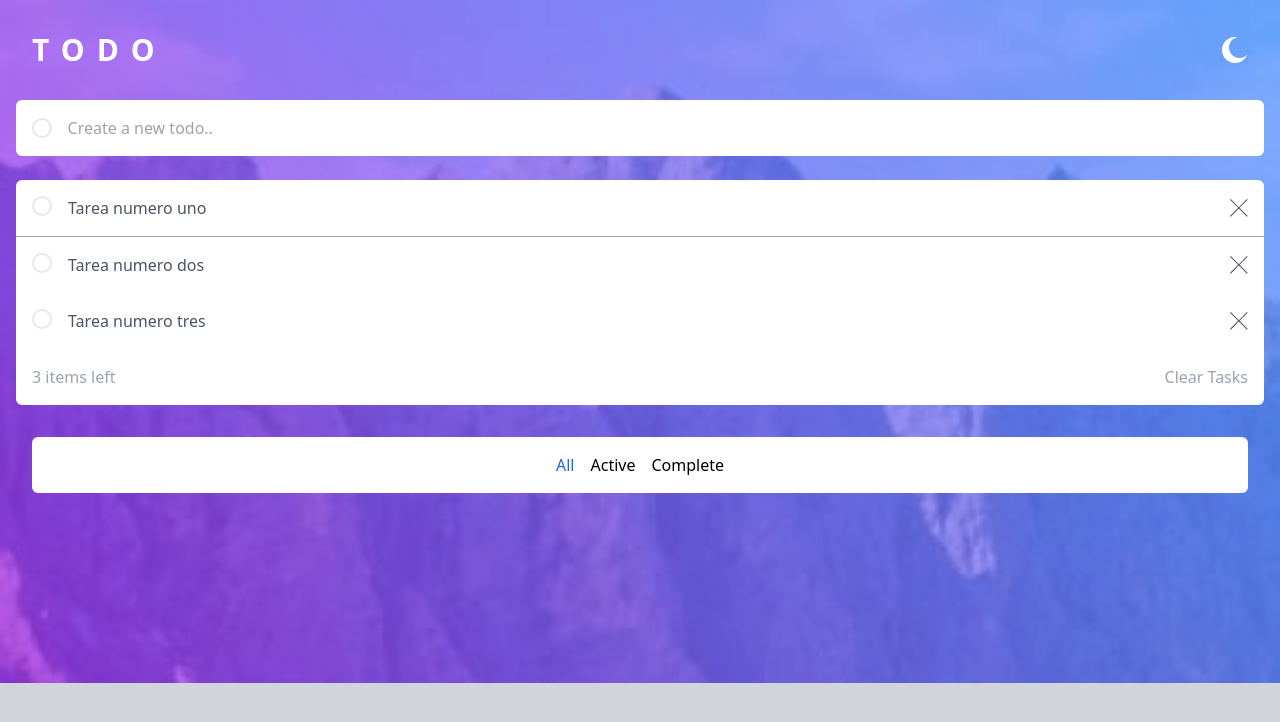
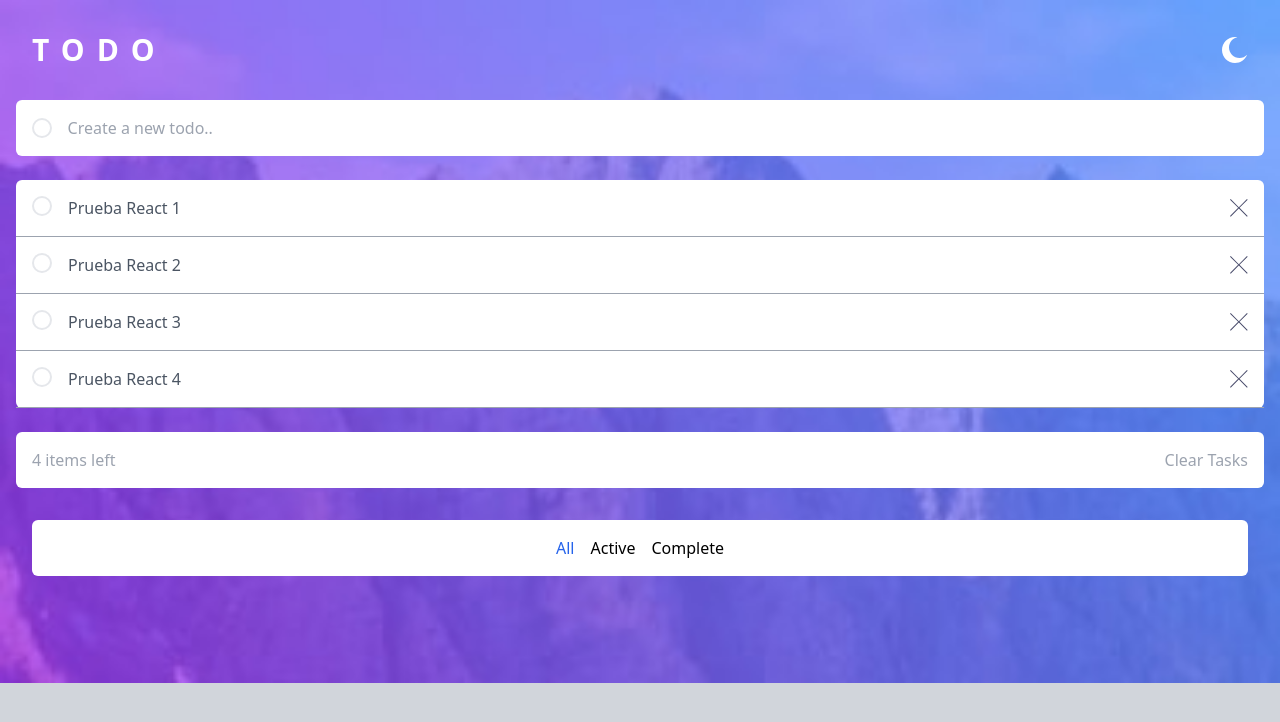
Before and after one commit to AlanRosete1/ToDo-App, a React (Vite) app: page / in a window 1280 px wide. Shown: the top 722 px of the page. Built offline with nearby package versions, Linux system fonts and the light colour scheme.

Commit message:
Two Commit´s To-Do

```diff
--- a/src/App.jsx
+++ b/src/App.jsx
@@ -1,64 +1,38 @@
-import CrossIcon from "./components/icons/CrossIcon";
-import MoonIcon from "./components/icons/MoonIcon";
+import { useState } from "react";
+import Header from "./components/Header";
+import TodoComputed from "./components/TodoComputed";
+import TodoCreate from "./components/TodoCreate";
+import TodoFilter from "./components/TodoFilter";
+import TodoList from "./components/TodoList";
+
+const initialStateTodos = [
+
+    {id: 1, title: "Prueba React 1", completed: true},
+    {id: 2, title: "Prueba React 2", completed: false},
+    {id: 3, title: "Prueba React 3", completed: false},
+    {id: 4, title: "Prueba React 4", completed: false},
+
+]
 
 const App = ()=> {
+
+    const [todos, setTodos] = useState(initialStateTodos)
+
     return (
     <div className="bg-[url('./assets/images/bg-mobile-light.jpg')] bg-no-repeat bg-contain min-h-screen bg-gray-300">
 
-        {/* HeaderTodo */}
-        <header className="container mx-auto px-4">
-
-            <div className="container mx-auto px-4 flex justify-between pt-8">
-                <h1 className="uppercase text-white text-3xl font-semibold tracking-[0.4em]">Todo</h1>
-                <button className=""><MoonIcon className="fill-white-400"/></button>
-            </div>
-
-        </header>
+        <Header />
 
         <main className="container mx-auto px-4 mt-6">
 
-            {/* TodoCreate */}
-            <form className="overflow-hidden flex items-center rounded-md bg-white py-4 px-4 gap-4 mt-8">
-                <span className="h-5 w-5 rounder-full border-2 rounded-2xl inline-block"></span>
-                <input className="outline-0 w-full text-gray-400" type="text" placeholder="Create a new todo.."></input>
-            </form>
+            <TodoCreate />
 
-            {/* TodoList (TodoItem) TodoUpdate And Todo Delete */}
-            <div className="bg-white rounded-md mt-6">
-            <article className="flex gap-4 py-4 border-b-[0.5px] border-b-gray-400 px-4">
-                <button className="h-5 w-5 rounder-full border-2 rounded-2xl inline-block"></button>
-                <p className="text-gray-600 grow">Tarea numero uno</p>
-                <button className=""><CrossIcon/></button>
-            </article>
+            <TodoList todos={todos}/>
 
-            <article className="flex gap-4 py-4 px-4">
-                <button className="h-5 w-5 rounder-full border-2 rounded-2xl inline-block"></button>
-                <p className="text-gray-600 grow">Tarea numero dos</p>
-                <button className="ml-auto"><CrossIcon/></button>
-            </article>
+            <TodoComputed />
 
-            <article className="flex gap-4 py-4 px-4">
-                <button className="h-5 w-5 rounder-full border-2 rounded-2xl inline-block"></button>
-                <p className="text-gray-600 grow">Tarea numero tres</p>
-                <button className="ml-auto"><CrossIcon/></button>
-            </article>
+            <TodoFilter />
 
-            {/* TodoComputed */}
-            <section className="py-4 px-4 flex justify-between">
-                <span className="text-gray-400">3 items left</span>
-                <button className="text-gray-400">Clear Tasks</button>
-            </section>
-
-            </div>
-
-            {/* TodoFilter */}
-            <section className="container mx-auto px-4 mt-8">
-                <div className="bg-white flex justify-center p-4 rounded-md gap-4">
-                <button className="text-blue-600">All</button>
-                <button className="hover:text-blue-600">Active</button>
-                <button className="hover:text-blue-600">Complete</button>
-                </div>
-            </section>
         </main>
 
     </div>
--- /dev/null
+++ b/src/components/Header.jsx
@@ -0,0 +1,16 @@
+import MoonIcon from "./icons/MoonIcon"
+
+const Header = () => {
+    return (
+        <header className="container mx-auto px-4">
+
+        <div className="container mx-auto px-4 flex justify-between pt-8">
+            <h1 className="uppercase text-white text-3xl font-semibold tracking-[0.4em]">Todo</h1>
+            <button className=""><MoonIcon className="fill-white-400"/></button>
+        </div>
+
+        </header>
+    )
+ }
+
+export default Header
--- /dev/null
+++ b/src/components/TodoComputed.jsx
@@ -0,0 +1,12 @@
+const TodoComputed = () => {
+    return (
+        <section className="py-4 px-4 flex justify-between mt-6 rounded-md bg-white">
+
+        <span className="text-gray-400">4 items left</span>
+        <button className="text-gray-400">Clear Tasks</button>
+
+        </section>
+    )
+ }
+
+export default TodoComputed
--- /dev/null
+++ b/src/components/TodoCreate.jsx
@@ -0,0 +1,13 @@
+const TodoCreate = () => {
+    return (
+        <form className="overflow-hidden flex items-center rounded-md bg-white py-4 px-4 gap-4 mt-8">
+
+            <span className="h-5 w-5 rounder-full border-2 rounded-2xl inline-block"></span>
+            <input className="outline-0 w-full text-gray-400" type="text" placeholder="Create a new todo.."></input>
+
+        </form>
+
+    )
+}
+
+export default TodoCreate
--- /dev/null
+++ b/src/components/TodoFilter.jsx
@@ -0,0 +1,15 @@
+const TodoFilter = () => {
+    return (
+        <section className="container mx-auto px-4 mt-8">
+
+            <div className="bg-white flex justify-center p-4 rounded-md gap-4">
+            <button className="text-blue-600">All</button>
+            <button className="hover:text-blue-600">Active</button>
+            <button className="hover:text-blue-600">Complete</button>
+            </div>
+
+        </section>
+    )
+ }
+
+export default TodoFilter
--- /dev/null
+++ b/src/components/TodoItem.jsx
@@ -0,0 +1,18 @@
+import CrossIcon from "./icons/CrossIcon"
+
+const TodoItem = ({todo}) => {
+
+    const {id, title, completed} = todo
+
+    return (
+        <article className="flex gap-4 py-4 border-b-[0.5px] border-b-gray-400 px-4">
+
+        <button className="h-5 w-5 rounder-full border-2 rounded-2xl inline-block"></button>
+        <p className="text-gray-600 grow">{title}</p>
+        <button className=""><CrossIcon/></button>
+
+        </article>
+    )
+ }
+
+export default TodoItem
--- /dev/null
+++ b/src/components/TodoList.jsx
@@ -0,0 +1,16 @@
+import TodoItem from "./TodoItem"
+import CrossIcon from "./icons/CrossIcon"
+
+const TodoList = ({todos}) => {
+    return (
+        <div className="bg-white rounded-md mt-6">
+
+        {todos.map((todo) => (
+            <TodoItem key={todo.id} todo={todo}/>
+        ))}
+
+        </div>
+    )
+}
+
+export default TodoList
```
